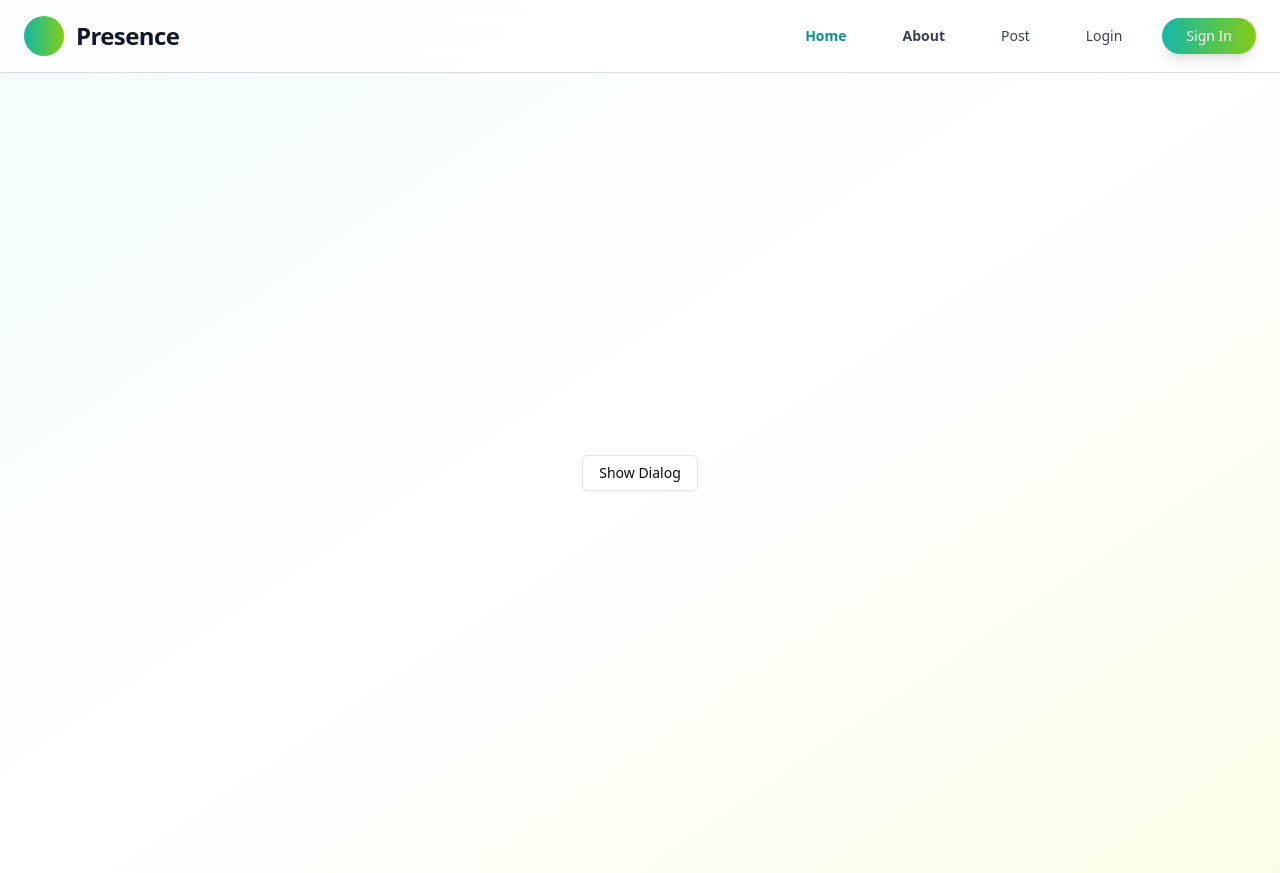
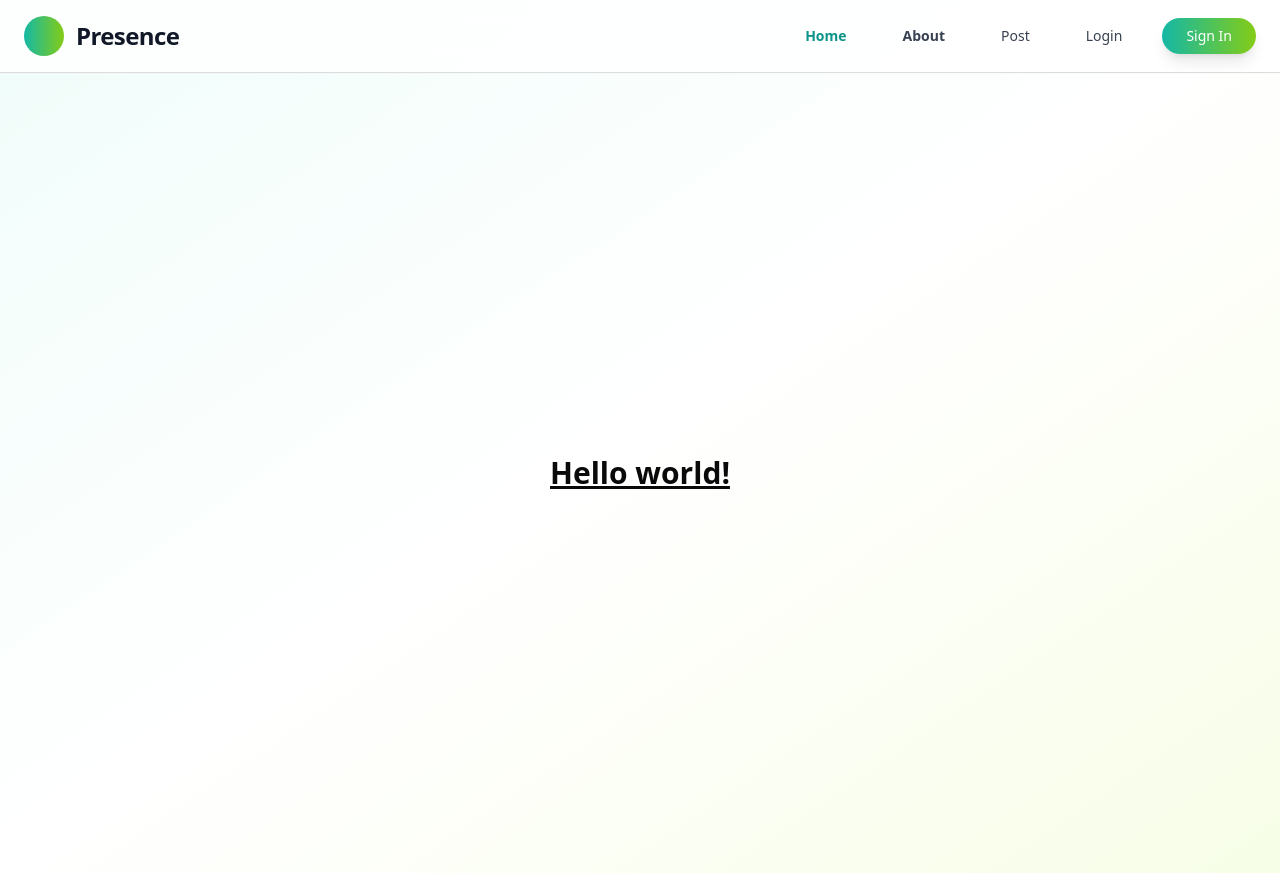
Before and after one commit to Vohoangtuanhdhtdm/meditationweb, a React (Vite) app: page /about in a window 1280 px wide. Built offline with nearby package versions, Linux system fonts and the light colour scheme.

Commit message:
feat/delete-dialog

```diff
--- a/src/page/Home/Test.tsx
+++ b/src/page/Home/Test.tsx
@@ -6,24 +6,9 @@ import { AccordionItem } from "@radix-ui/react-accordion"
 
 const Test = () => {
     return (
-        <AlertDialog>
-        <AlertDialogTrigger asChild>
-          <Button variant="outline">Show Dialog</Button>
-        </AlertDialogTrigger>
-        <AlertDialogContent>
-          <AlertDialogHeader>
-            <AlertDialogTitle>Are you absolutely sure?</AlertDialogTitle>
-            <AlertDialogDescription>
-              This action cannot be undone. This will permanently delete your
-              account and remove your data from our servers.
-            </AlertDialogDescription>
-          </AlertDialogHeader>
-          <AlertDialogFooter>
-            <AlertDialogCancel>Cancel</AlertDialogCancel>
-            <AlertDialogAction>Continue</AlertDialogAction>
-          </AlertDialogFooter>
-        </AlertDialogContent>
-      </AlertDialog>
+       <h1 className="text-3xl font-bold underline">
+            Hello world!
+      </h1>
       )
 }
 
```
